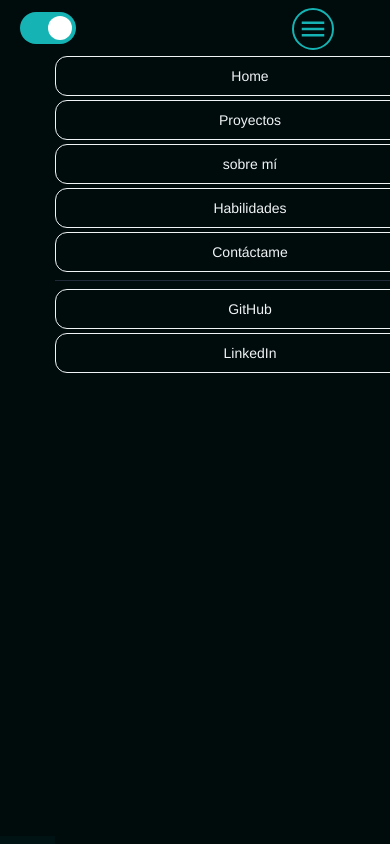
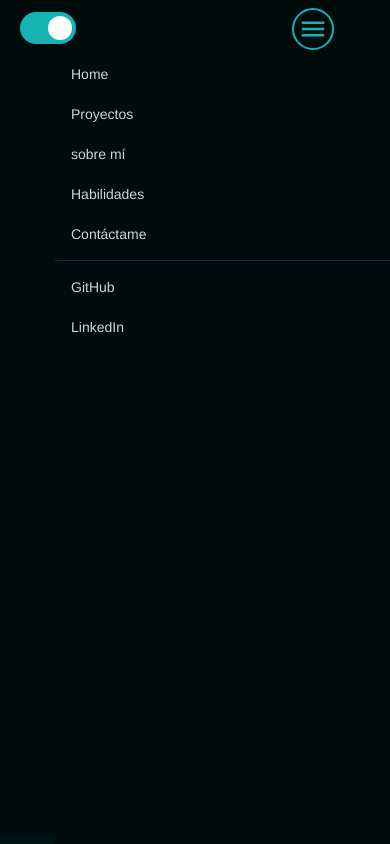
Before and after one commit to WSQuintero/portfolio-final, a React (Vite) app: page / in a window 390 px wide. Both pictures are taken after a click on the button 352 px from the left and 28 px from the top of the page. Shown: the top 844 px of the page. Built offline with nearby package versions, Linux system fonts and the light colour scheme.

Commit message:
corregidos estilos de burguer menu

```diff
--- a/src/components/BurguerMenu/BurguerMenu.jsx
+++ b/src/components/BurguerMenu/BurguerMenu.jsx
@@ -5,7 +5,7 @@ function BurguerMenu ({ isBurguerMenu, setIsBurguerMenu }) {
     <>
       {' '}
       {isBurguerMenu && (
-        <div className="flow-root fixed h-[100vh] w-full top-0 dark:bg-bghome bg-bghomelight mt-14 font-open-sans ">
+        <div className="flow-root fixed h-[100vh] w-full top-0 dark:bg-bghome bg-bghomelight mt-14 font-open-sans burguer ">
           <ul className="-my-2 divide-y divide-gray-100 dark:divide-gray-800">
             <li className="py-2">
               <ul className="space-y-1">
--- a/src/components/NavBar/NavBar.css
+++ b/src/components/NavBar/NavBar.css
@@ -1,9 +1,5 @@
-.container li a{
 
-  @apply relative h-[40px] grid place-content-center rounded-xl px-[10px] border dark:text-bghomelight dark:hover:text-bghometwo dark:border-bghomelight;
-}
-
-.container div ul a{
+.container div:not(.burguer) ul a{
 
   @apply relative h-[40px] grid place-content-center rounded-xl px-[10px] border dark:text-bghomelight dark:hover:text-bghometwo dark:border-bghomelight;
 }
--- a/src/components/NavBar/NavBar.jsx
+++ b/src/components/NavBar/NavBar.jsx
@@ -49,7 +49,7 @@ function NavBar ({ openToogleMenu, setOpenToogleMenu, isOpenHeader }) {
           <div className='flex items-center gap-4'>
 
               <a
-                  className='border hidden sm:flex relative h-[40px] grid place-content-center rounded-xl px-[10px]  dark:text-bghomelight dark:hover:text-bghometwo dark:border-bghomelight  border-titlecolordark p-2  mt-5 xl:mt-auto  text-titlecolordark w-[120px] text-center  hover:dark:bg-bghometwolight hover:bg-titlecolordark hover:dark:text-titlecolordark hover:text-bghometwolight hover:font-bold'
+                  className='border hidden sm:grid relative h-[40px]  place-content-center rounded-xl px-[10px]  dark:text-bghomelight dark:hover:text-bghometwo dark:border-bghomelight  border-titlecolordark p-2  mt-5 xl:mt-auto  text-titlecolordark w-[120px] text-center  hover:dark:bg-bghometwolight hover:bg-titlecolordark hover:dark:text-titlecolordark hover:text-bghometwolight hover:font-bold'
                   href='#contact'>
                 Contáctame
               </a>
```
